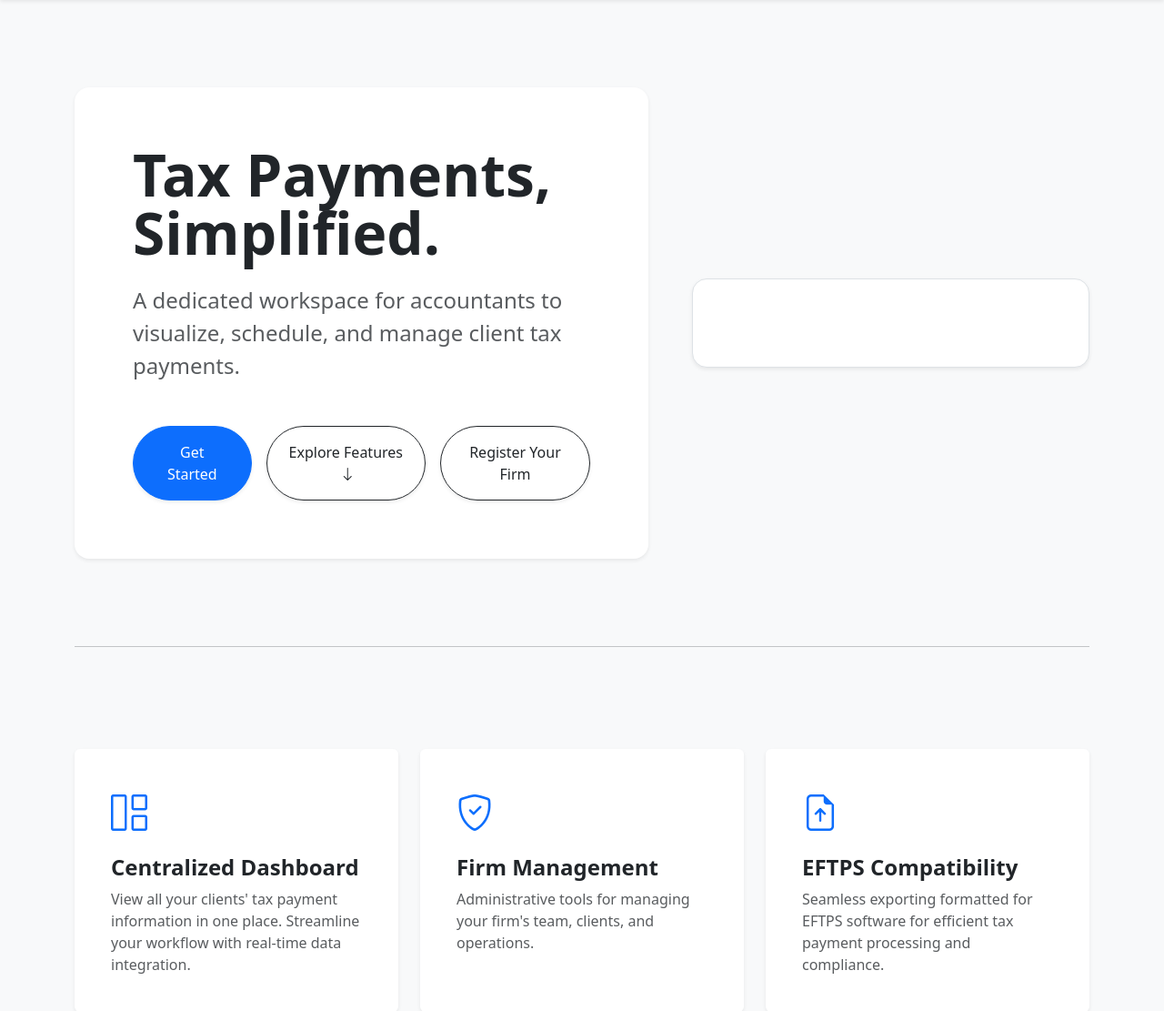
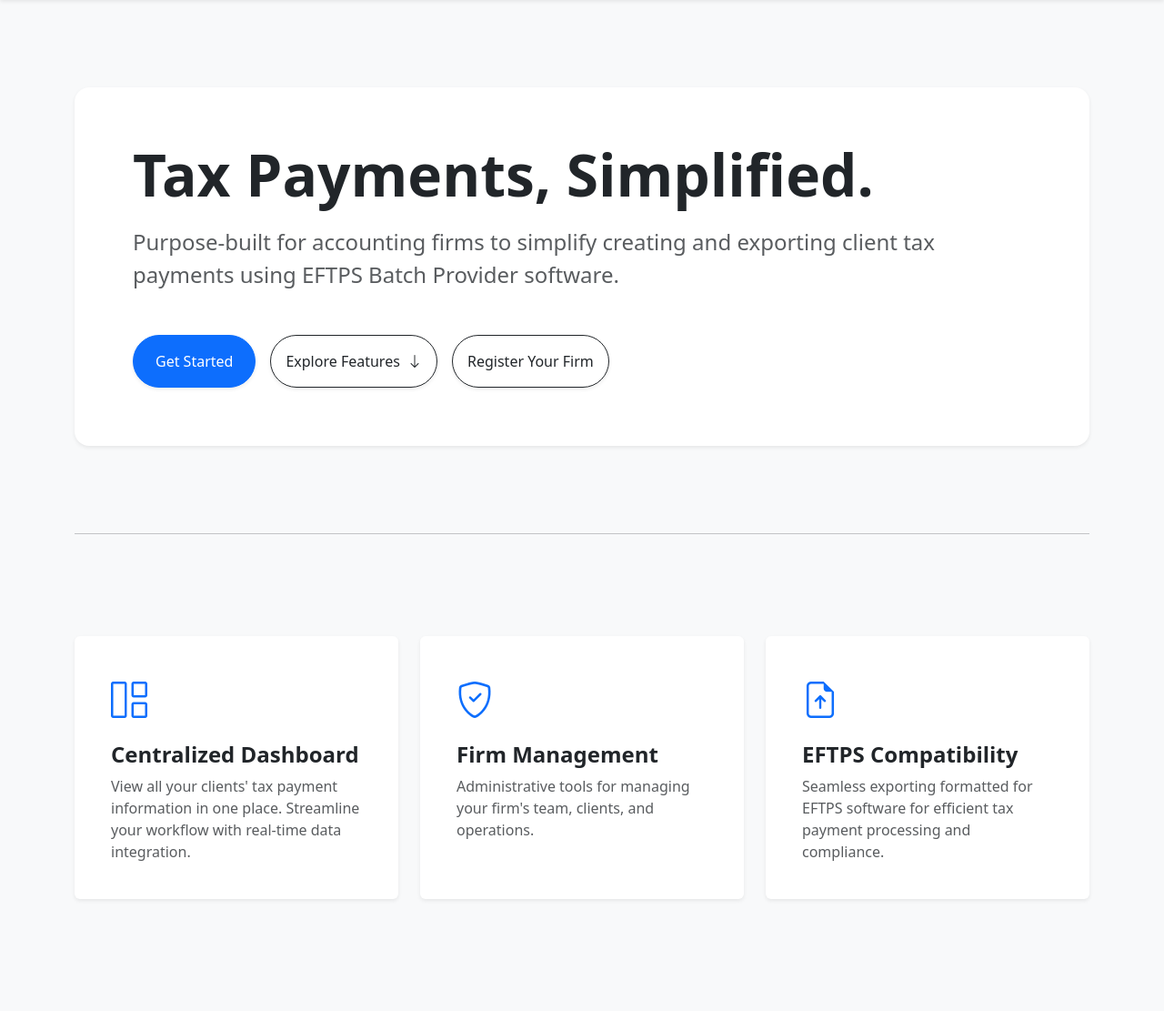
Before and after one commit to clickyquack/estimate-tax, a Flask app: page / in a window 1280 px wide. Shown: the part 56-1167 px from the top of the page at 91% size. Run offline with Flask 3, Linux system fonts and the light colour scheme; parts of the project's set-up code (start-up, migrations or seed data) failed here and were passed over.

Commit message:
clean main page

```diff
--- a/app/templates/index.html
+++ b/app/templates/index.html
@@ -10,12 +10,13 @@
     <div class="row align-items-center g-5">
 
         <!-- Left Column -->
-        <div class="col-lg-7">
+        <div class="col-lg-12">
             <div class="card border-0 shadow-sm p-4 p-md-5 rounded-4">
                 <div class="card-body">
                     <h1 class="display-3 fw-bold lh-1 mb-4 text-dark">Tax Payments, Simplified.</h1>
                     <p class="lead text-muted mb-5 fs-4">
-                        A dedicated workspace for accountants to visualize, schedule, and manage client tax payments.
+                        Purpose-built for accounting firms to simplify creating and exporting client tax payments using EFTPS
+                        Batch Provider software.
                     </p>
                     <div class="d-grid gap-3 d-md-flex justify-content-md-start">
                         <a href="{{ url_for('dashboard') }}" class="btn btn-primary btn-md px-4 py-3 shadow-sm rounded-pill">
@@ -28,14 +29,6 @@
                             Register Your Firm
                         </a>
                     </div>
-                </div>
-            </div>
-        </div>
-
-        <!-- Right Column -->
-        <div class="col-lg-5">
-            <div class="position-relative">
-                <div class="p-5 bg-white border rounded-4 shadow-sm overflow-hidden">
                 </div>
             </div>
         </div>
```
